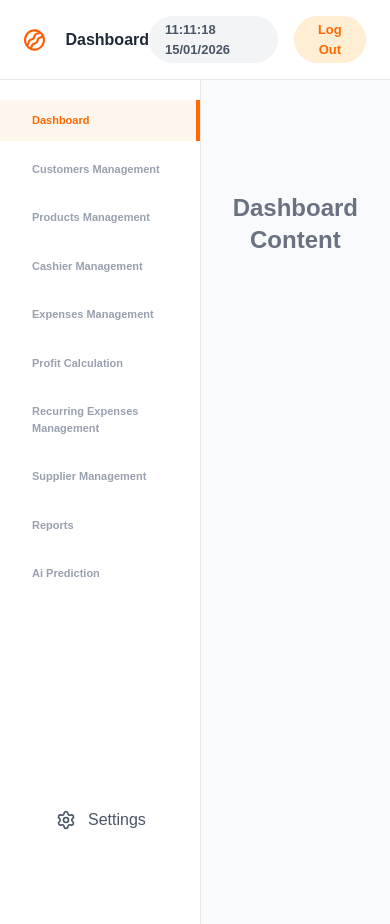
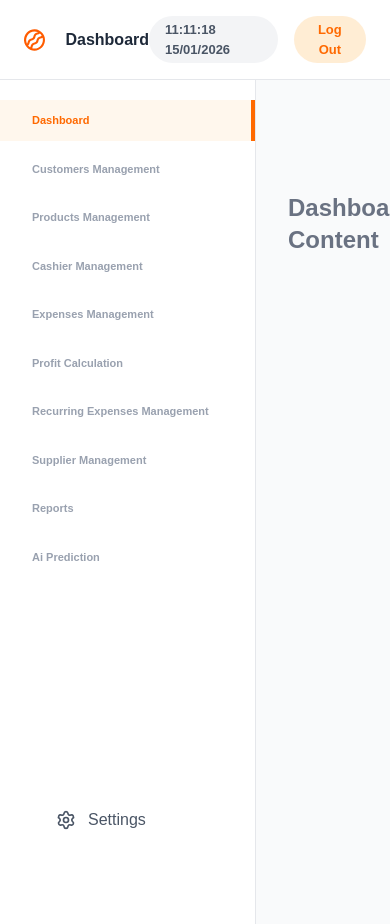
Before and after one commit to LTI-INTERNS/pos-micro-sass, a Next.js app: page /dashboard in a window 390 px wide. Built offline with nearby package versions, Linux system fonts and the light colour scheme.

Commit message:
feat(layout): implement responsive flex dashboard structure

```diff
--- a/app/components/dashboard_layout.tsx
+++ b/app/components/dashboard_layout.tsx
@@ -7,11 +7,11 @@ interface DashboardLayoutProps {
 
 const DashboardLayout = ({ children }: DashboardLayoutProps) => {
   return (
-    <div className="min-h-screen bg-gray-50">
+    <div className="h-full flex flex-col bg-gray-50">
       <Navbar />
-      <div className="flex">
+      <div className="flex flex-1 min-h-0">
         <Sidebar />
-        <main className="flex-1 p-8">
+        <main className="flex-1 overflow-y-auto p-8">
           {children}
         </main>
       </div>
```
